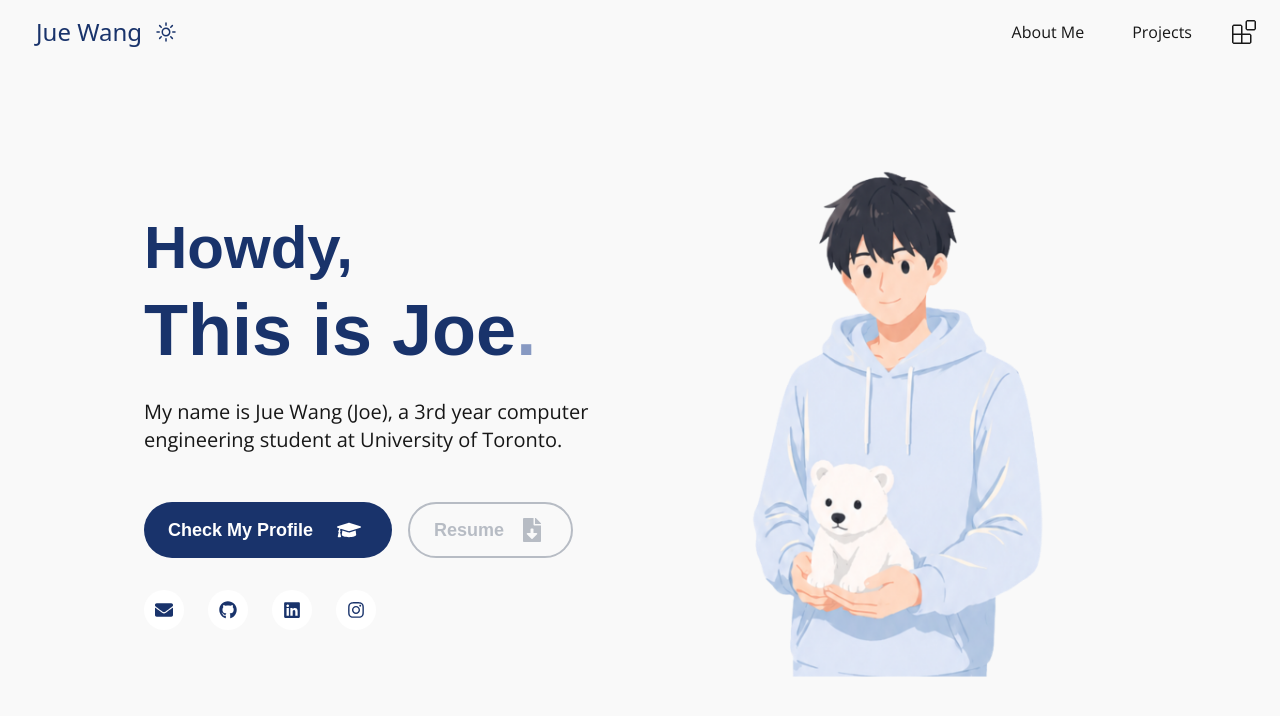
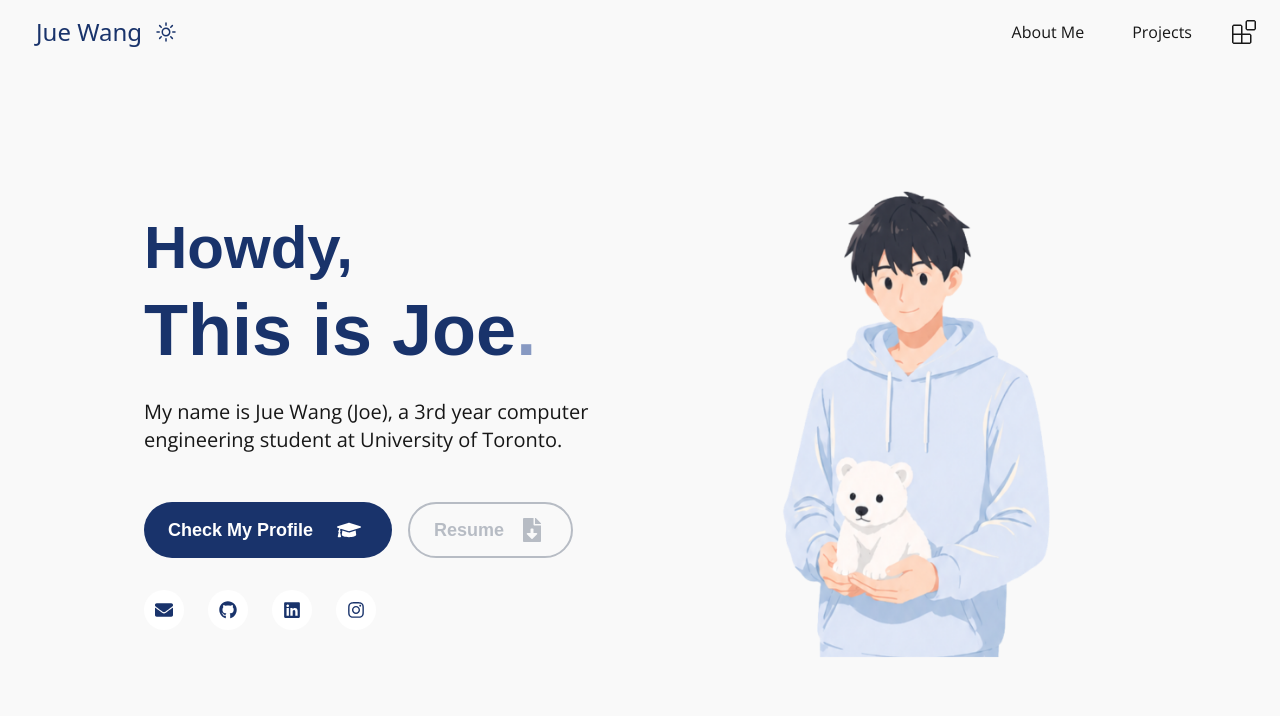
Before and after one commit to joewang0430/my-web, a Next.js app: page / in a window 1280 px wide. Shown: the top 716 px of the page. Built offline with nearby package versions, Linux system fonts and the light colour scheme; a web font is replaced by a local one.

Commit message:
portrait smaller

```diff
--- a/src/sections/home/HomeMain.tsx
+++ b/src/sections/home/HomeMain.tsx
@@ -65,8 +65,8 @@ const HomeMain = () => {
                 </div>
 
                 {/* Right Column: Figure/Image Placeholder */}
-                <div className="hidden lg:flex w-full lg:w-1/2 items-stretch justify-end self-stretch">
-                    <div className="relative w-full h-full min-h-[520px]">
+                <div className="hidden lg:flex w-full lg:w-[46%] items-stretch justify-end self-stretch">
+                    <div className="relative w-full h-full min-h-[480px]">
                         {/* Light mode image */}
                         <Image
                             src="/main_portrait.png"
```
